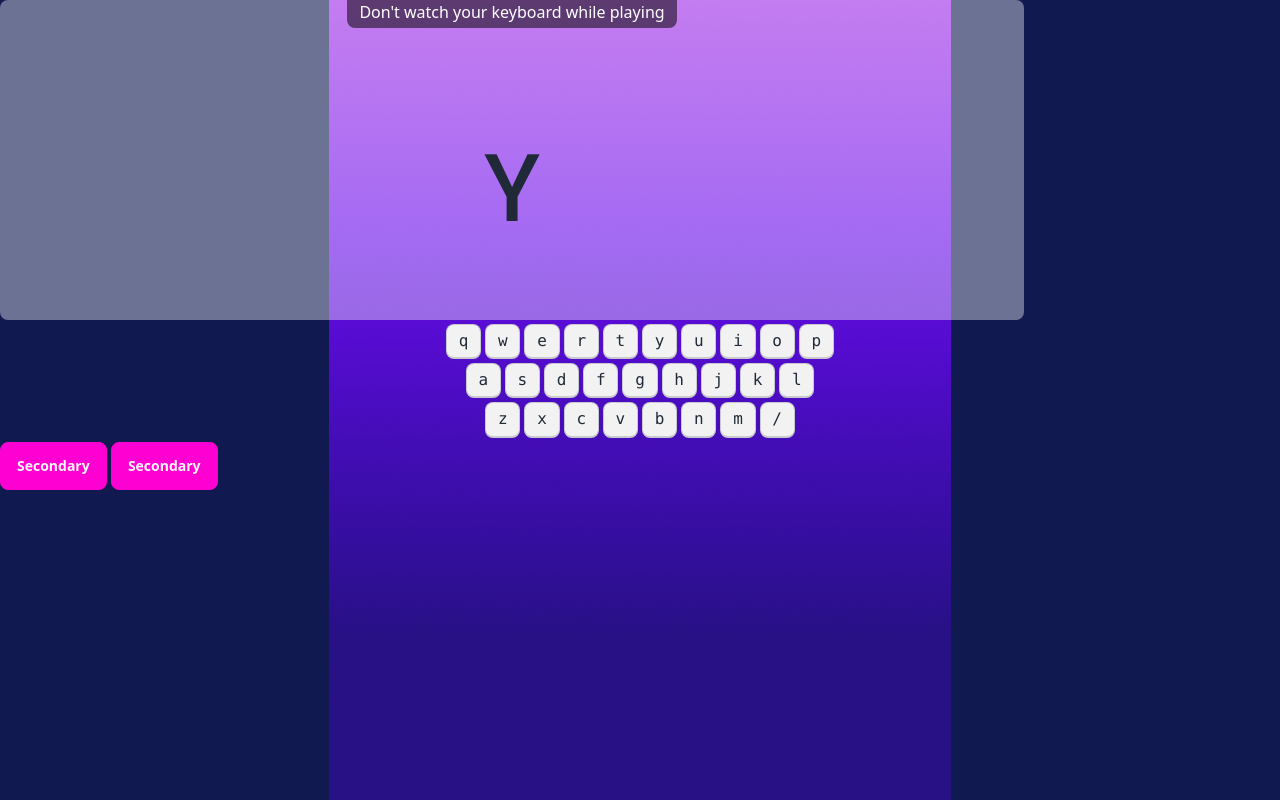
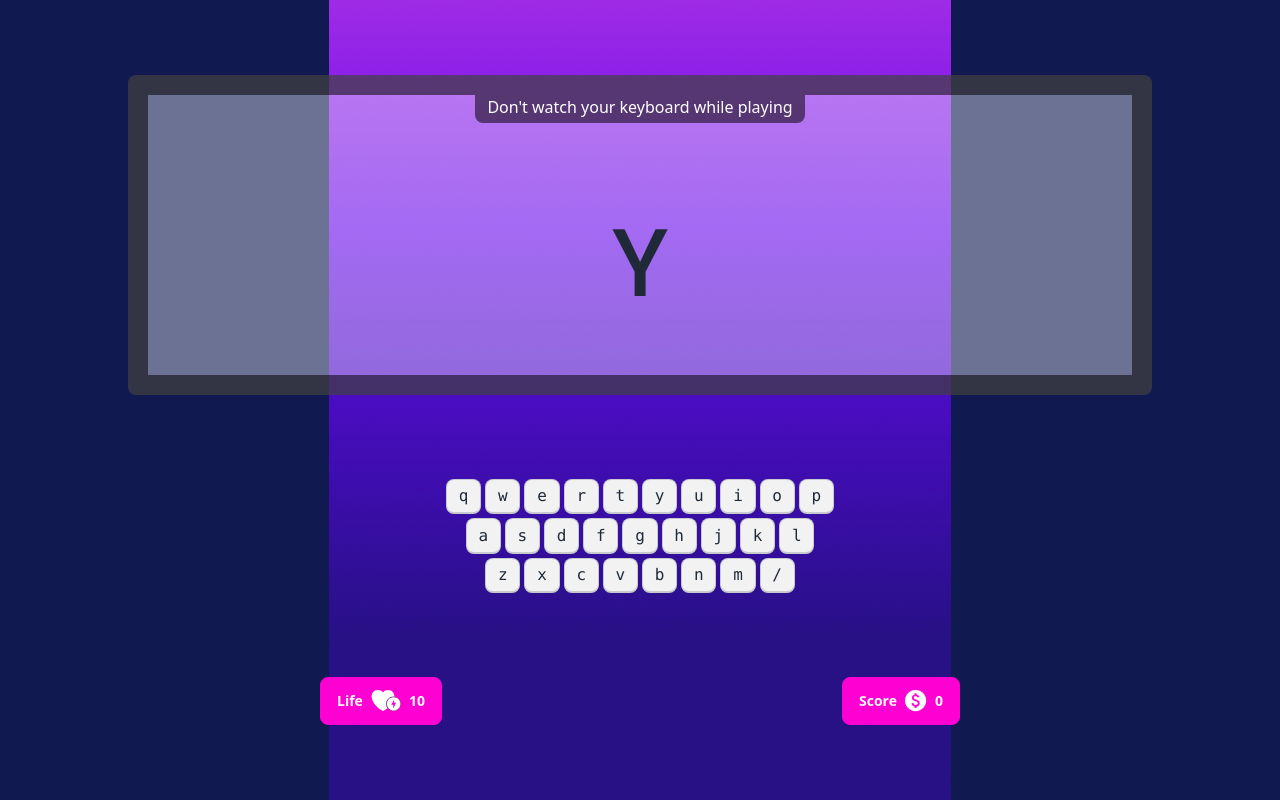
Before and after one commit to RonySorkerr/alpha_Clash, a plain HTML site: page index.html in a window 1280 px wide. Drawn offline with nearby package versions, Linux system fonts and the light colour scheme.

Commit message:
playgound screen added

```diff
--- a/index.html
+++ b/index.html
@@ -31,7 +31,8 @@
 
         <!-- playground screen -->
         <section>
-            <div class="artboard artboard-horizontal phone-6 bg-[#ffffff62] border-     [20px] rounded-lg border-[#00000086]">
+            <div class="flex flex-col gap-20 justify-center items-center min-h-screen">
+                <div class="artboard artboard-horizontal phone-6 bg-[#ffffff62] border-[20px] rounded-lg border-[#00000086]">
                     <div class="flex justify-center">
                         <p class="text-white text-center bg-[#00000086] pb-1 px-3 rounded-b-lg">Don't watch your keyboard while playing</p>
                     </div>
@@ -78,9 +79,18 @@
                 </div>
 
                 <!-- score and life -->
-            <div class="">
-                <button class="btn btn-secondary">Secondary</button>
-                <button class="btn btn-secondary">Secondary</button>
+
+                <div class="flex justify-between w-1/2">
+                    <button class="btn btn-secondary">Life
+                        <img src="images/icons/heart.svg" alt="">
+                        <span>10</span>
+
+                    </button>
+                    <button class="btn btn-secondary">Score
+                        <img src="images/icons/monetization_on.svg" alt="">
+                        <span>0</span>
+                    </button>
+                </div>
             </div>
         </section>
         <!--  -->
```
Lines whose indentation alone changed are shown as unchanged.
